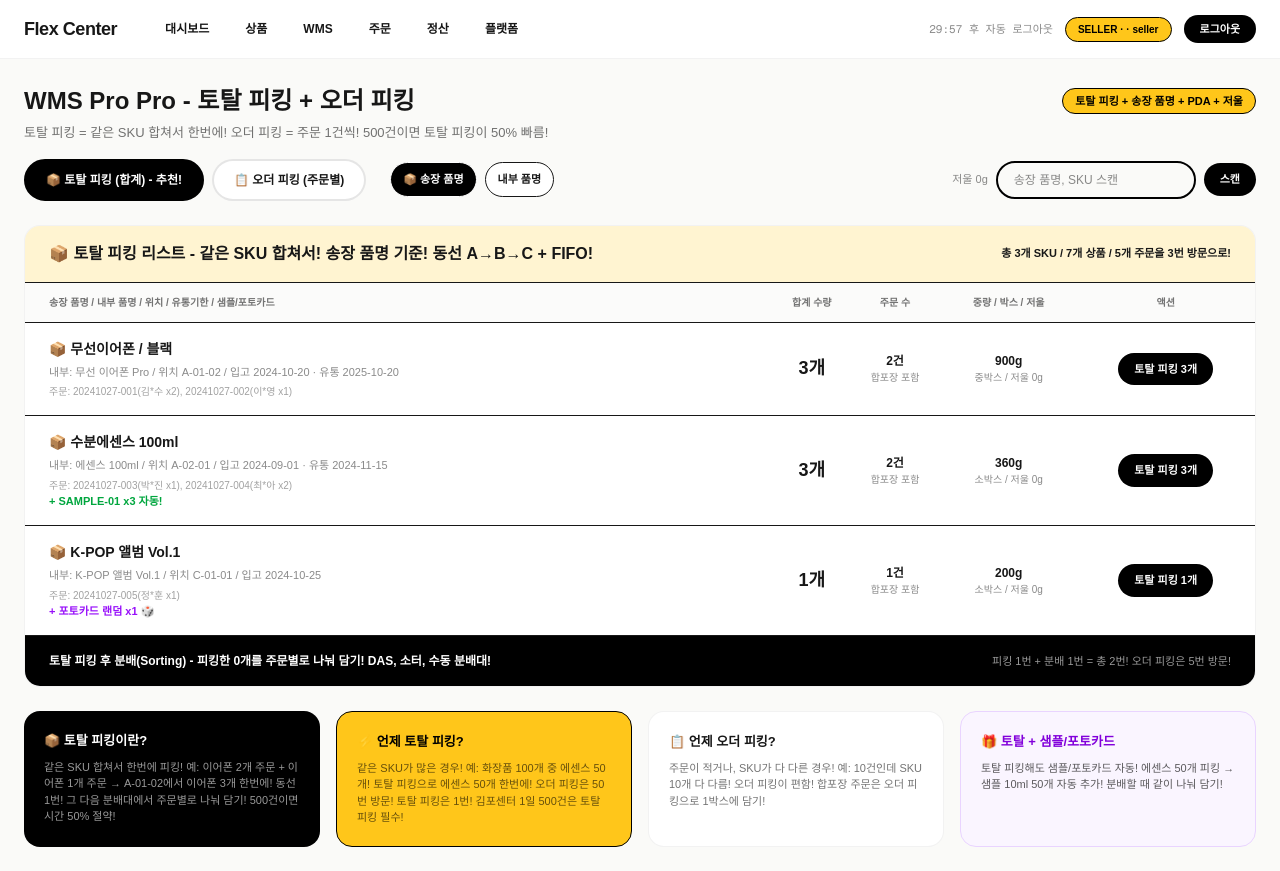
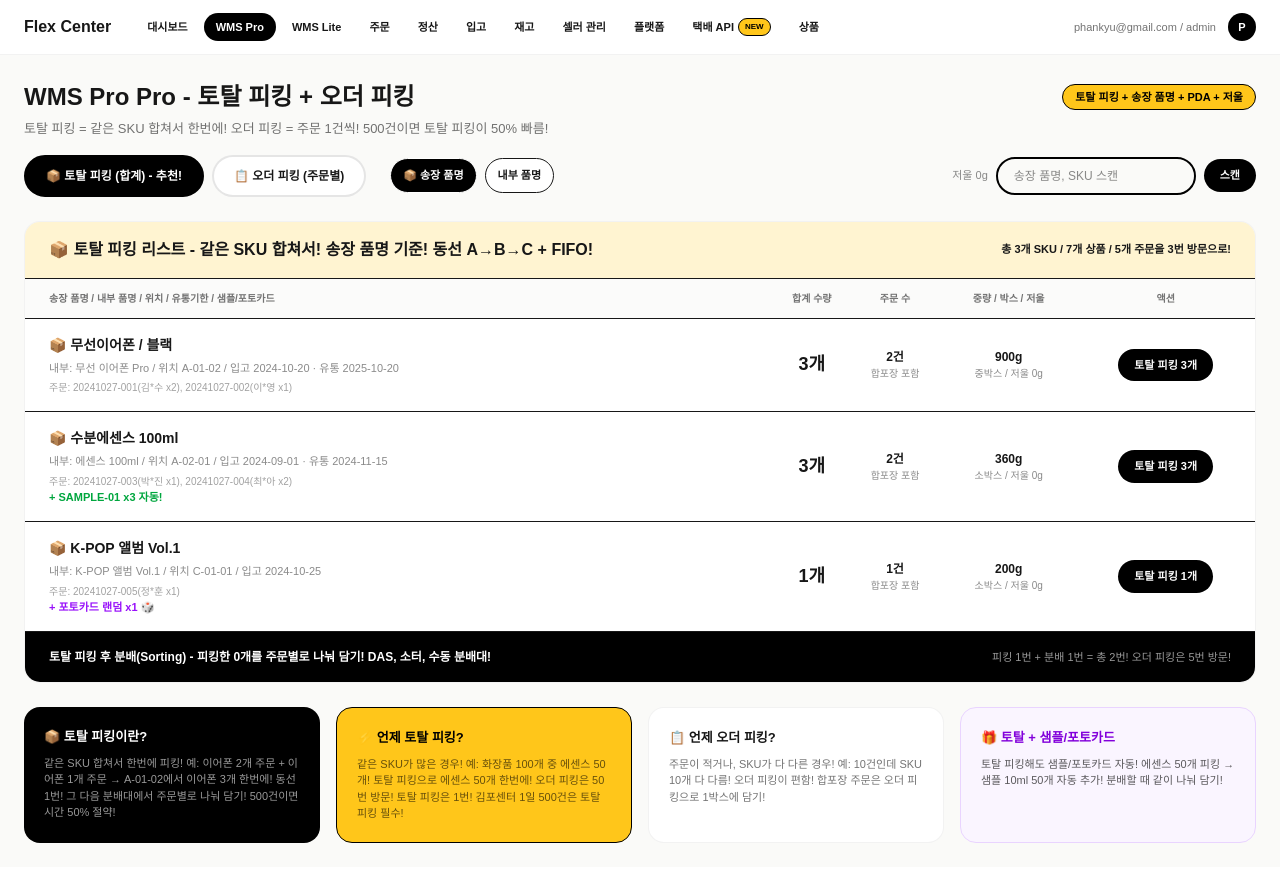
Before and after one commit to hanman19/flex-center, a Next.js app: page /admin/wms in a window 1280 px wide. Built offline with nearby package versions, Linux system fonts and the light colour scheme.

Commit message:
add shipments API menu to TopNav

```diff
--- a/src/components/TopNav.tsx
+++ b/src/components/TopNav.tsx
@@ -1,122 +1,48 @@
 "use client";
 import Link from "next/link";
-import { usePathname, useRouter } from "next/navigation";
-import { useState, useEffect, useRef } from "react";
-import { createClient } from "@supabase/supabase-js";
+import { usePathname } from "next/navigation";
+import { useEffect, useState } from "react";
 
-const supabase = createClient(
-  "https://qkpnvfmsmvcemdblaahl.supabase.co",
-  "sb_publishable_bhaLFQf6wmB6wMx1NNkSAg_Ypyy48rF"
-);
-
-export default function TopNav() {
-  const pathname = usePathname();
-  const router = useRouter();
-  const [role, setRole] = useState<string>("seller");
-  const [user, setUser] = useState<any>(null);
-  const [timeLeft, setTimeLeft] = useState(1800);
-  const timerRef = useRef<NodeJS.Timeout | null>(null);
-
-  useEffect(() => {
-    const getUser = async () => {
-      const { data: { user } } = await supabase.auth.getUser();
-      if (user) {
-        setUser(user);
-        // FIX: seller_profiles 테이블에서 role 가져오기! sellers 아님!
-        // 이메일로 조회 + user_id로 조회 둘 다 시도!
-        let roleFound = "seller";
-
-        // 1. phankyu@gmail.com은 무조건 admin!
-        if (user.email === "phankyu@gmail.com" || user.email === "hanman19@gmail.com") {
-          roleFound = "admin";
-        } else {
-          // 2. seller_profiles 테이블에서 role 조회
-          const { data, error } = await supabase.from("seller_profiles").select("role").eq("email", user.email).single();
-          if (data && data.role) {
-            roleFound = data.role;
-          } else {
-            // user_id로도 시도
-            const { data: data2 } = await supabase.from("seller_profiles").select("role").eq("user_id", user.id).single();
-            if (data2 && data2.role) roleFound = data2.role;
-          }
-        }
-        setRole(roleFound);
-      }
-    };
-    getUser();
-
-    const resetTimer = () => setTimeLeft(1800);
-    const events = ["mousedown", "mousemove", "keydown", "scroll", "touchstart"];
-    events.forEach(e => window.addEventListener(e, resetTimer));
-
-    timerRef.current = setInterval(() => {
-      setTimeLeft(prev => {
-        if (prev <= 1) {
-          supabase.auth.signOut();
-          router.push("/login");
-          return 0;
-        }
-        return prev - 1;
-      });
-    }, 1000);
-
-    return () => {
-      events.forEach(e => window.removeEventListener(e, resetTimer));
-      if (timerRef.current) clearInterval(timerRef.current);
-    };
-  }, []);
-
-  const minutes = Math.floor(timeLeft / 60);
-  const seconds = timeLeft % 60;
-
-  const isActive = (path: string) => pathname === path || pathname?.startsWith(path + "/");
-
-  const sellerMenus = [
-    { name: "대시보드", path: "/dashboard" },
-    { name: "상품", path: "/products" },
-    { name: "WMS", path: "/wms" },
-    { name: "주문", path: "/orders" },
-    { name: "정산", path: "/settlement" },
-    { name: "플랫폼", path: "/platforms" },
-  ];
-
-  const staffMenus = [
+const menus = [
   { name: "대시보드", path: "/dashboard" },
   { name: "WMS Pro", path: "/admin/wms" },
+  { name: "WMS Lite", path: "/wms" },
   { name: "주문", path: "/orders" },
   { name: "정산", path: "/settlement" },
   { name: "입고", path: "/admin/inbound" },
   { name: "재고", path: "/admin/inventory" },
   { name: "셀러 관리", path: "/admin/sellers" },
+  { name: "플랫폼", path: "/platforms" },
+  { name: "택배 API", path: "/shipments", badge: "NEW" },
+  { name: "상품", path: "/products" },
 ];
 
-  // phankyu@gmail.com은 무조건 staff 메뉴!
-  const isStaff = role === "staff" || role === "admin" || user?.email === "phankyu@gmail.com";
-  const menus = isStaff ? staffMenus : sellerMenus;
-
-  if (pathname === "/login" || pathname === "/onboarding") return null;
+export default function TopNav() {
+  const pathname = usePathname();
+  const [role, setRole] = useState("admin");
 
   return (
-    <nav className="sticky top-0 z-50 bg-white border-b border-black/5 px-6 py-3 flex items-center justify-between">
-      <div className="flex items-center gap-8">
-        <Link href="/dashboard" className="font-black text-[18px] tracking-tight">Flex Center</Link>
+    <div className="sticky top-0 z-50 bg-white/95 backdrop-blur border-b border-black/5">
+      <div className="max-w-[1400px] mx-auto px-6 py-3 flex items-center justify-between">
+        <div className="flex items-center gap-6">
+          <Link href="/dashboard" className="font-black text-[16px]">Flex Center</Link>
           <div className="flex items-center gap-1">
-          {menus.map(m => (
-            <Link
-              key={m.path}
-              href={m.path}
-              className={`px-4 py-2 rounded-full text-[12px] font-bold transition ${isActive(m.path) ? "bg-black text-white" : "hover:bg-black/5"}`}
-            >
+            {menus.map(m => {
+              const active = pathname?.startsWith(m.path);
+              return (
+                <Link key={m.path} href={m.path} className={`px-3 py-1.5 rounded-full text-[11px] font-bold flex items-center gap-1 ${active ? "bg-black text-white" : "hover:bg-black/5"}`}>
                   {m.name}
+                  {m.badge && <span className="bg-[#FFC61A] text-black px-1.5 py-0.5 rounded-full text-[8px] border border-black">{m.badge}</span>}
                 </Link>
-          ))}
+              );
+            })}
           </div>
         </div>
         <div className="flex items-center gap-3">
-        <span className="text-[11px] opacity-50 font-mono">{minutes}:{seconds.toString().padStart(2, "0")} 후 자동 로그아웃</span>
-        <span className="bg-[#FFC61A] text-black px-3 py-1 rounded-full text-[10px] font-black border border-black">{isStaff ? "김포센터 STAFF" : "SELLER"} · {user?.email?.split("@")[0]} · {role}</span>
-        <button onClick={async () => { await supabase.auth.signOut(); router.push("/login"); }} className="bg-black text-white px-4 py-1.5 rounded-full text-[11px] font-bold">로그아웃</button>
+          <span className="text-[11px] opacity-60">phankyu@gmail.com / {role}</span>
+          <div className="w-7 h-7 rounded-full bg-black text-white flex items-center justify-center text-[11px] font-bold">P</div>
         </div>
-    </nav>
+      </div>
+    </div>
   );
 }
```
Lines whose indentation alone changed are shown as unchanged.
